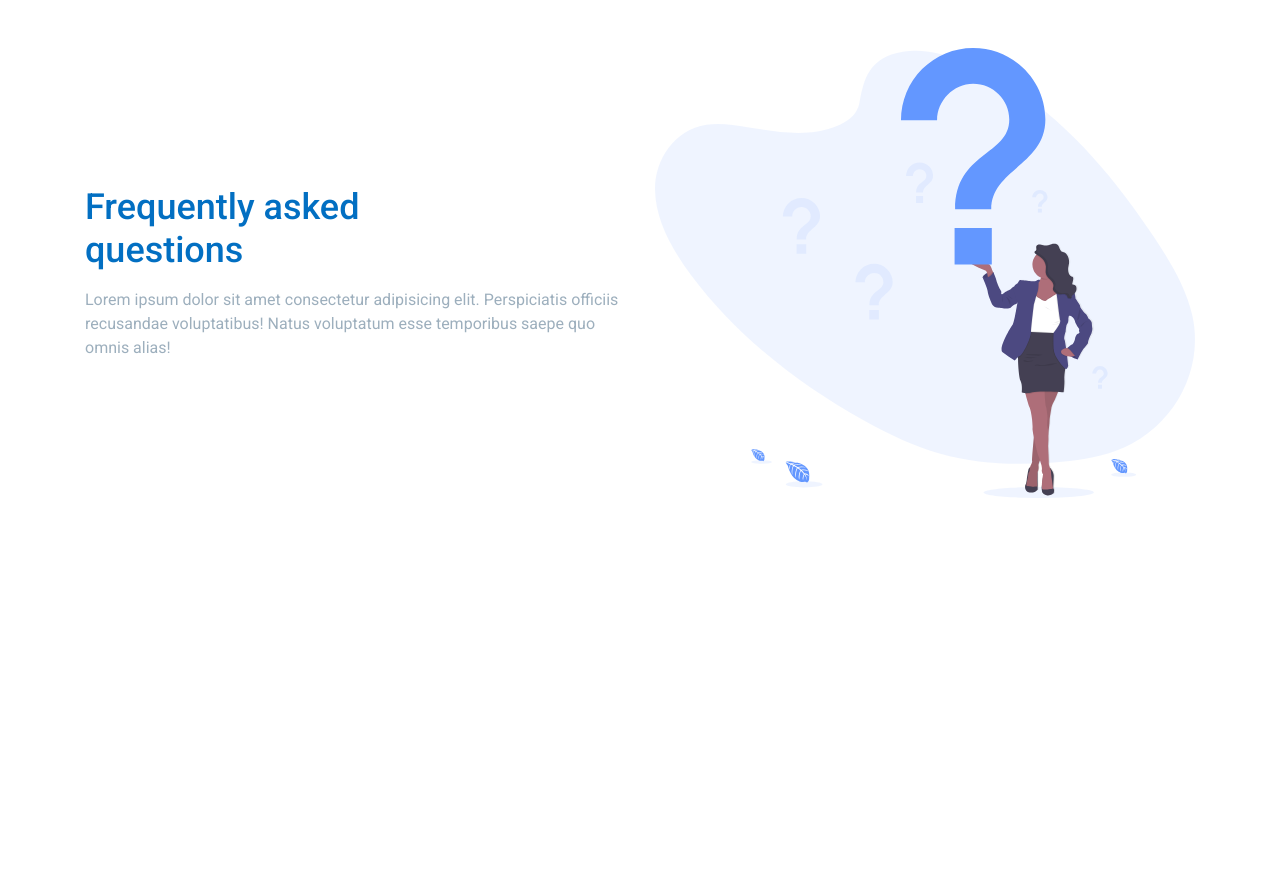
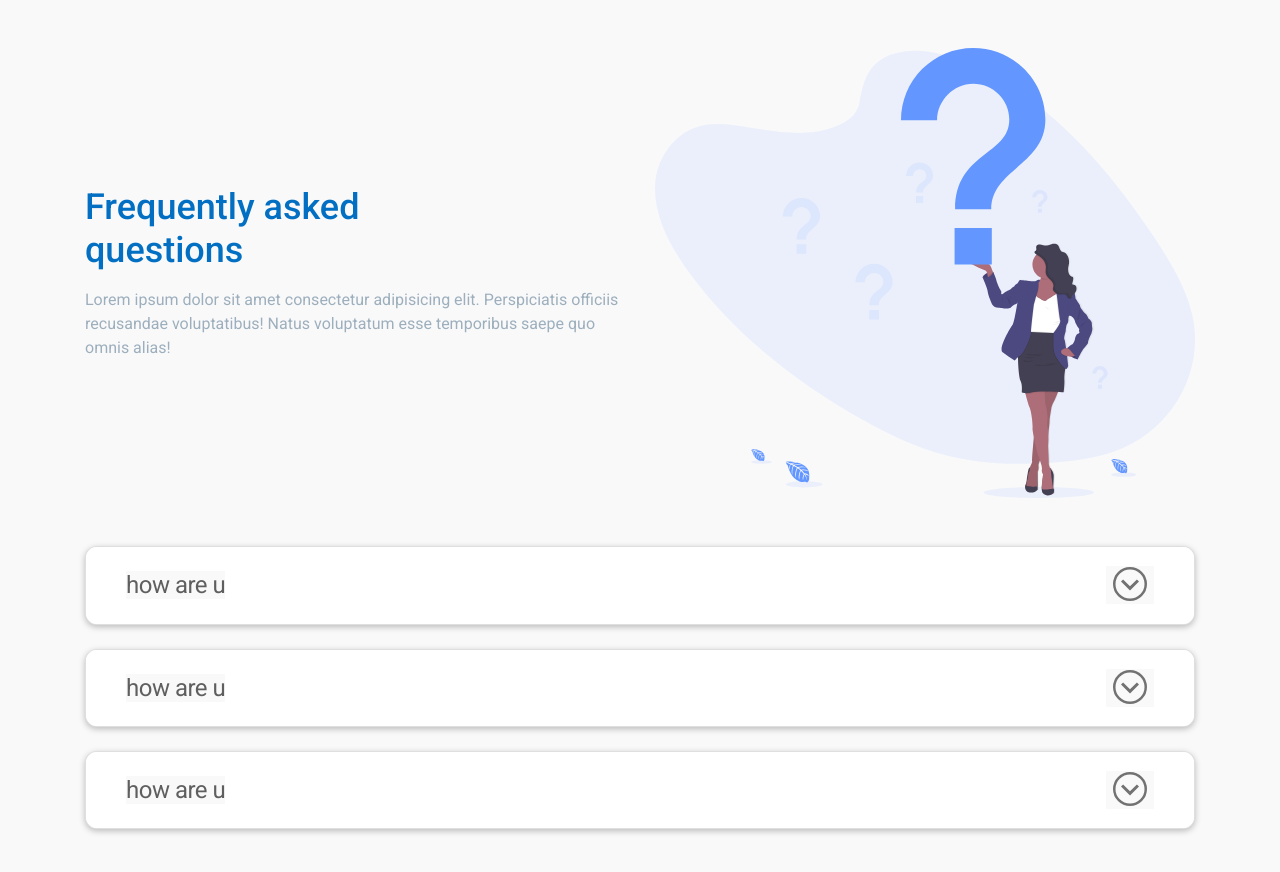
Before and after one commit to Iraq-WBC-Capstones-2020/doctor-booking-web, a React (Create React App) app: page /faq in a window 1280 px wide. Shown: the top 872 px of the page. Before the commit the page ends 800 px from the top, so only its background shows below. Built offline with nearby package versions, Linux system fonts and the light colour scheme.

Commit message:
finish qustion acoordian

```diff
--- /dev/null
+++ b/src/components/Questions/QuestionItem.jsx
@@ -0,0 +1,30 @@
+import React, { useState } from 'react';
+import { Card, Accordion } from 'react-bootstrap';
+import './Questions.css';
+import open from './open.svg';
+import close from './close.svg';
+
+function QuestionItem({ question }) {
+  const [isOpen, setIsOpen] = useState(false);
+  return (
+    <Accordion>
+      <Card className="qustion__card my-4">
+        <Card.Header>
+          <p className={isOpen && 'open-question'}>{question.question}</p>
+          <Accordion.Toggle
+            eventKey={question.id}
+            onClick={(e) => setIsOpen(!isOpen)}
+          >
+            {' '}
+            <img src={isOpen ? close : open} alt="" />
+          </Accordion.Toggle>
+        </Card.Header>
+        <Accordion.Collapse eventKey={question.id}>
+          <Card.Body>{question.anaswer}</Card.Body>
+        </Accordion.Collapse>
+      </Card>
+    </Accordion>
+  );
+}
+
+export default QuestionItem;
--- /dev/null
+++ b/src/components/Questions/Questions.css
@@ -0,0 +1,51 @@
+* {
+  background: #f9f9fa;
+  margin: 0;
+}
+
+.qustion__card {
+  border-radius: 12px;
+  box-shadow: 0px 2px 6px rgba(0, 0, 0, 0.25);
+}
+.card-header {
+  background: rgb(255, 255, 255) !important;
+  padding: 1.2rem 2.5rem !important;
+  display: flex !important;
+  justify-content: space-between !important;
+  align-items: center !important;
+}
+
+.card-header p {
+  margin: 0;
+  font-family: Roboto;
+  font-style: normal;
+  font-weight: normal;
+  font-size: 24px;
+  line-height: 28px;
+  /* identical to box height */
+
+  letter-spacing: -0.5px;
+
+  color: rgba(0, 0, 0, 0.62);
+}
+
+.open-question {
+  color: rgba(242, 1, 82, 0.7) !important;
+}
+
+.card-header button {
+  border: none;
+  outline: none;
+}
+
+.card-body {
+  background: white !important;
+  padding: 1rem 3.2rem 1.5rem !important;
+  font-style: normal;
+  font-weight: normal;
+  font-size: 18px;
+  line-height: 21px;
+  letter-spacing: 1px;
+
+  color: rgba(0, 0, 0, 0.62);
+}
--- /dev/null
+++ b/src/components/Questions/Qustions.jsx
@@ -0,0 +1,30 @@
+import React, { useState } from 'react';
+import { Container, Accordion, Card } from 'react-bootstrap';
+import QuestionItem from './QuestionItem';
+
+// const decoratedOnClick = useAccordionToggle(eventKey, onClick);
+
+function Qustion() {
+  const [questions, setQuestions] = useState([
+    { question: 'how are u', anaswer: 'a im fine', id: 1 },
+    { question: 'how are u', anaswer: 'a im fine', id: 2 },
+    { question: 'how are u', anaswer: 'a im fine', id: 3 },
+  ]);
+
+  return (
+    <div>
+      <Container className="my-5">
+        {/* <h1>the q gose here </h1>
+        {questions.map((ques) => (
+          <QuestionItem question={ques} />
+        ))} */}
+
+        {questions.map((question) => (
+          <QuestionItem question={question} />
+        ))}
+      </Container>
+    </div>
+  );
+}
+
+export default Qustion;
--- a/src/containers/FaqPage/FaqPage.jsx
+++ b/src/containers/FaqPage/FaqPage.jsx
@@ -1,10 +1,12 @@
 import React from 'react';
 import FaqIntro from '../../components/FaqIntro/FaqIntro';
+import Qustion from '../../components/Questions/Qustions';
 
 function FaqPage() {
   return (
     <div>
       <FaqIntro />
+      <Qustion />
     </div>
   );
 }
```
Also changed, not shown: src/components/Questions/close.svg (added), src/components/Questions/open.svg (added).
